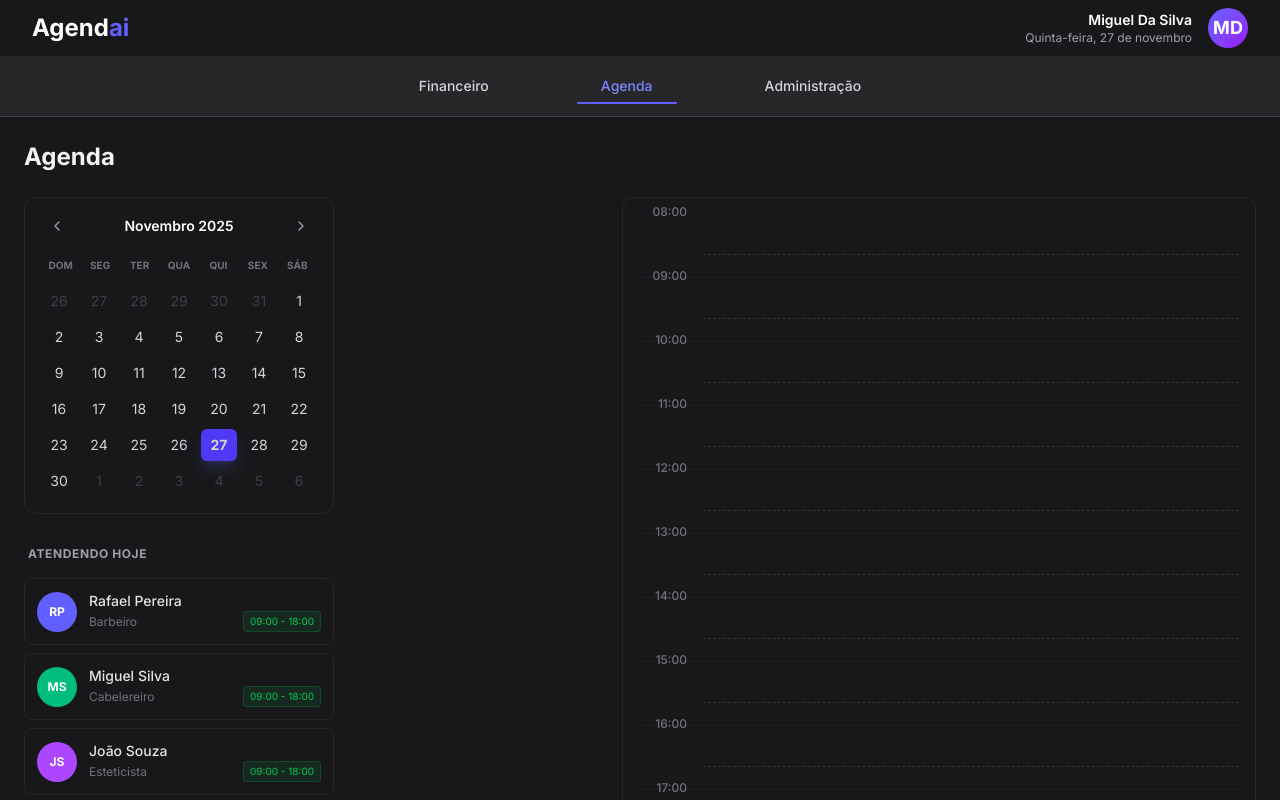
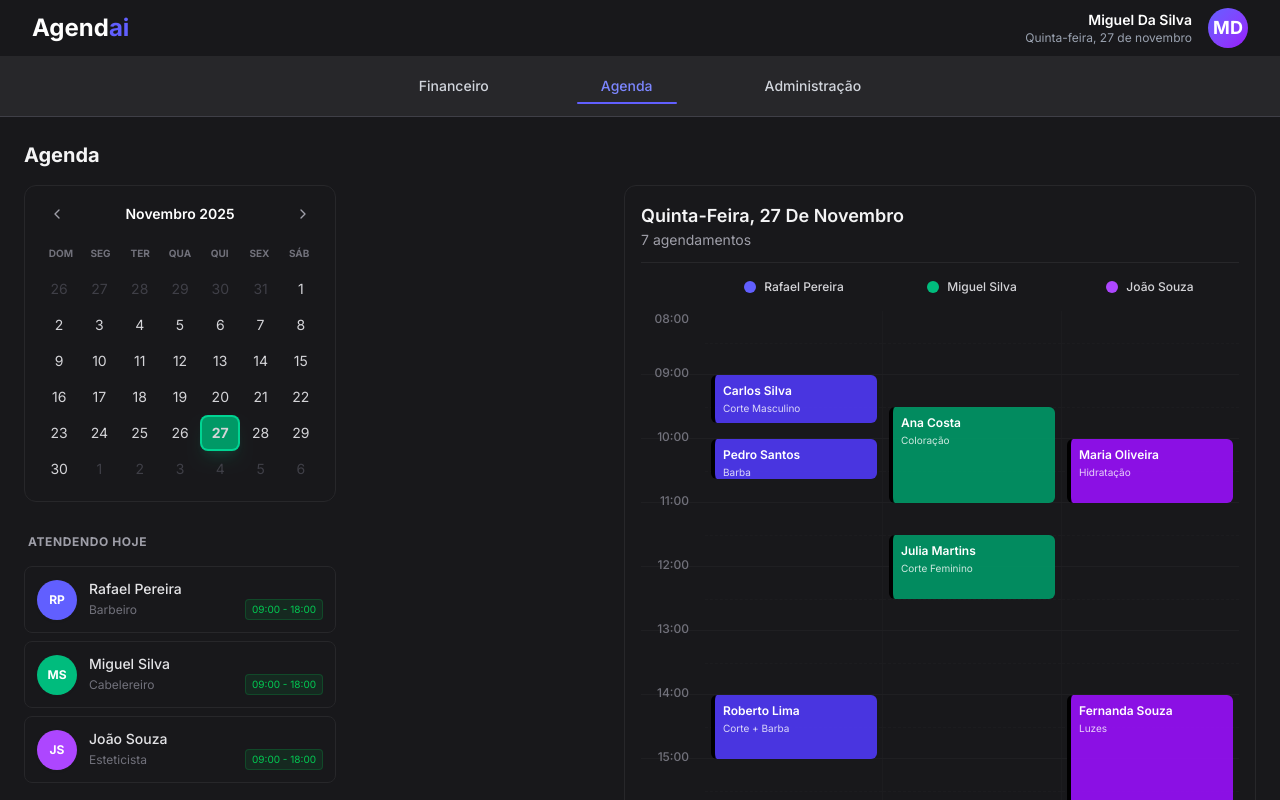
Before and after one commit to GuiQueirozRibeiro/hora-certa-web, a Next.js app in the folder agendai-empresa/: page /agenda in a window 1280 px wide. Built offline with nearby package versions, Linux system fonts and the light colour scheme.

Commit message:
melhoria da pagina de agenda

```diff
--- a/agendai-empresa/src/app/agenda/page.tsx
+++ b/agendai-empresa/src/app/agenda/page.tsx
@@ -9,7 +9,7 @@ export default function AgendaPage() {
       <NavBar />
 
       <main className="flex-1 p-6 overflow-auto flex flex-col">
-        <h1 className="text-2xl font-bold text-zinc-100 mb-6">Agenda</h1>
+        <h1 className="text-xl font-bold text-zinc-100 mb-4">Agenda</h1>
         <AgendaView />
       </main>
     </div>
--- a/agendai-empresa/src/components/features/agenda/AgendaGrid.tsx
+++ b/agendai-empresa/src/components/features/agenda/AgendaGrid.tsx
@@ -1,36 +1,162 @@
+'use client';
+
 import React from 'react';
+import { format } from 'date-fns';
+import { ptBR } from 'date-fns/locale';
 
 const HOURS = Array.from({ length: 11 }, (_, i) => i + 8);
 
-export function AgendaGrid() {
+// Tipos
+interface Professional {
+  id: number;
+  name: string;
+  color: string;
+}
+
+interface Appointment {
+  id: number;
+  professionalId: number;
+  professionalName: string;
+  clientName: string;
+  service: string;
+  startTime: string;
+  endTime: string;
+  color: string;
+}
+
+interface AgendaGridProps {
+  selectedDate: Date;
+  professionals: Professional[];
+  appointments: Appointment[];
+}
+
+export function AgendaGrid({ selectedDate, professionals, appointments }: AgendaGridProps) {
+  // Altura de cada hora em pixels (h-16 = 4rem = 64px)
+  const HOUR_HEIGHT = 64;
+
+  // Calcula a posição do agendamento no grid
+  const getAppointmentStyle = (startTime: string) => {
+    const [hour, minute] = startTime.split(':').map(Number);
+    const startHour = 8; // Horário inicial do grid
+    const topPosition = ((hour - startHour) * HOUR_HEIGHT) + ((minute / 60) * HOUR_HEIGHT);
+    return { top: `${topPosition}px` };
+  };
+
+  // Calcula a altura do agendamento
+  const getAppointmentHeight = (startTime: string, endTime: string) => {
+    const [startHour, startMinute] = startTime.split(':').map(Number);
+    const [endHour, endMinute] = endTime.split(':').map(Number);
+    const durationMinutes = (endHour * 60 + endMinute) - (startHour * 60 + startMinute);
+    return (durationMinutes / 60) * HOUR_HEIGHT;
+  };
+
   return (
-    <div className="flex-1 bg-zinc-900 rounded-xl border border-zinc-800 p-4 overflow-y-auto no-scrollbar ">
-      <div className="relative min-w-[600px]">
+    <div className="flex-1 bg-zinc-900 rounded-xl border border-zinc-800 p-4 overflow-hidden flex flex-col">
+      {/* Cabeçalho com data selecionada */}
+      <div className="mb-4 pb-3 border-b border-zinc-800 shrink-0">
+        <h2 className="text-lg font-semibold text-zinc-100 capitalize">
+          {format(selectedDate, "EEEE, d 'de' MMMM", { locale: ptBR })}
+        </h2>
+        <p className="text-sm text-zinc-400">
+          {appointments.length} {appointments.length === 1 ? 'agendamento' : 'agendamentos'}
+        </p>
+      </div>
 
-        {/* Cabeçalho da Grade (Dias ou Profissionais se fosse visualização diária) */}
-        {/* Por enquanto, vamos focar na linha do tempo vertical */}
+      {/* Container com scroll */}
+      <div className="flex-1 overflow-y-auto overflow-x-hidden">
+        <div className="relative min-h-full">
+          {/* Colunas dos profissionais - fixas no topo */}
+          <div className="sticky top-0 bg-zinc-900 z-10 pb-2 mb-2">
+            <div className="flex">
+              <div className="w-16" /> {/* Espaço para horários */}
+              {professionals.map((prof) => (
+                <div
+                  key={prof.id}
+                  className="flex-1 text-center px-2"
+                >
+                  <div className="flex items-center justify-center gap-2">
+                    <div className={`w-3 h-3 rounded-full ${prof.color}`} />
+                    <span className="text-xs font-medium text-zinc-300 truncate">{prof.name}</span>
+                  </div>
+                </div>
+              ))}
+            </div>
+          </div>
 
+          {/* Grid de horários */}
           <div className="relative">
-          {HOURS.map((hour) => (
+            {HOURS.map((hour, index) => (
               <div key={hour} className="flex h-16 border-b border-zinc-800/50">
                 {/* Coluna da Hora */}
-              <div className="w-16 -mt-2.5 text-xs font-medium text-zinc-500 text-right pr-4">
+                <div className={`w-16 text-xs font-medium text-zinc-500 text-right pr-4 shrink-0 ${index === 0 ? 'pt-0' : '-mt-2.5'}`}>
                   {hour.toString().padStart(2, '0')}:00
                 </div>
 
-              {/* Linha do Grid */}
-              <div className="flex-1 relative group">
-                {/* Linha tracejada da meia hora (opcional, para precisão) */}
-                <div className="absolute top-10 left-0 right-0 border-t border-zinc-500/30 border-dashed" />
+                {/* Colunas para cada profissional */}
+                {professionals.map((prof, index) => (
+                  <div
+                    key={prof.id}
+                    className={`flex-1 relative group border-r border-zinc-800/30 ${
+                      index === professionals.length - 1 ? 'border-r-0' : ''
+                    }`}
+                  >
+                    {/* Linha tracejada da meia hora */}
+                    <div className="absolute top-8 left-0 right-0 border-t border-zinc-800/30 border-dashed" />
 
-                {/* Hover effect na linha */}
+                    {/* Hover effect */}
                     <div className="absolute inset-0 hover:bg-white/5 transition-colors cursor-pointer rounded-sm" />
                   </div>
+                ))}
               </div>
             ))}
 
-          {/* AQUI ENTRARÃO OS AGENDAMENTOS (ABSOLUTE) */}
+            {/* Agendamentos (posicionados absolutamente) */}
+            <div className="absolute top-0 left-0 right-0 bottom-0 pointer-events-none">
+              <div className="absolute top-0 left-16 right-0 bottom-0">
+                {professionals.map((prof, profIndex) => {
+                  const profAppointments = appointments.filter(apt => apt.professionalId === prof.id);
+                  const totalProfessionals = professionals.length;
 
+                  return (
+                    <div
+                      key={prof.id}
+                      className="absolute top-0 bottom-0"
+                      style={{
+                        left: `${(100 / totalProfessionals) * profIndex}%`,
+                        width: `${100 / totalProfessionals}%`,
+                      }}
+                    >
+                      {profAppointments.map((appointment) => {
+                        const height = getAppointmentHeight(appointment.startTime, appointment.endTime);
+                        const style = getAppointmentStyle(appointment.startTime);
+
+                        return (
+                          <div
+                            key={appointment.id}
+                            className={`absolute ${appointment.color} border-l-4 rounded-md p-2 pointer-events-auto cursor-pointer hover:shadow-lg hover:z-20 transition-all overflow-hidden`}
+                            style={{
+                              ...style,
+                              left: '6px',
+                              right: '6px',
+                              height: `${height}px`,
+                              minHeight: '40px',
+                            }}
+                          >
+                            <div className="text-xs font-semibold text-white mb-0.5 truncate">
+                              {appointment.clientName}
+                            </div>
+                            <div className="text-[10px] text-white/80 truncate">
+                              {appointment.service}
+                            </div>
+                          </div>
+                        );
+                      })}
+                    </div>
+                  );
+                })}
+              </div>
+            </div>
+          </div>
         </div>
       </div>
     </div>
--- a/agendai-empresa/src/components/features/agenda/AgendaView.tsx
+++ b/agendai-empresa/src/components/features/agenda/AgendaView.tsx
@@ -1,23 +1,129 @@
 'use client';
 
-import React from 'react';
+import React, { useState } from 'react';
 import { AgendaGrid } from './AgendaGrid';
 import { MiniCalendar } from './MiniCalendar';
 import { ProfessionalList } from './ProfessionalList';
 
+// Dados mockados de profissionais
+const professionals = [
+  { id: 1, name: 'Rafael Pereira', color: 'bg-indigo-500' },
+  { id: 2, name: 'Miguel Silva', color: 'bg-emerald-500' },
+  { id: 3, name: 'João Souza', color: 'bg-purple-500' },
+];
+
+// Dados mockados de agendamentos
+const mockAppointments = [
+  {
+    id: 1,
+    professionalId: 1,
+    professionalName: 'Rafael Pereira',
+    clientName: 'Carlos Silva',
+    service: 'Corte Masculino',
+    startTime: '09:00',
+    endTime: '09:45',
+    color: 'bg-indigo-600/90',
+    date: new Date(),
+  },
+  {
+    id: 2,
+    professionalId: 2,
+    professionalName: 'Miguel Silva',
+    clientName: 'Ana Costa',
+    service: 'Coloração',
+    startTime: '09:30',
+    endTime: '11:00',
+    color: 'bg-emerald-600/90',
+    date: new Date(),
+  },
+  {
+    id: 3,
+    professionalId: 1,
+    professionalName: 'Rafael Pereira',
+    clientName: 'Pedro Santos',
+    service: 'Barba',
+    startTime: '10:00',
+    endTime: '10:30',
+    color: 'bg-indigo-600/90',
+    date: new Date(),
+  },
+  {
+    id: 4,
+    professionalId: 3,
+    professionalName: 'João Souza',
+    clientName: 'Maria Oliveira',
+    service: 'Hidratação',
+    startTime: '10:00',
+    endTime: '11:00',
+    color: 'bg-purple-600/90',
+    date: new Date(),
+  },
+  {
+    id: 5,
+    professionalId: 2,
+    professionalName: 'Miguel Silva',
+    clientName: 'Julia Martins',
+    service: 'Corte Feminino',
+    startTime: '11:30',
+    endTime: '12:30',
+    color: 'bg-emerald-600/90',
+    date: new Date(),
+  },
+  {
+    id: 6,
+    professionalId: 1,
+    professionalName: 'Rafael Pereira',
+    clientName: 'Roberto Lima',
+    service: 'Corte + Barba',
+    startTime: '14:00',
+    endTime: '15:00',
+    color: 'bg-indigo-600/90',
+    date: new Date(),
+  },
+  {
+    id: 7,
+    professionalId: 3,
+    professionalName: 'João Souza',
+    clientName: 'Fernanda Souza',
+    service: 'Luzes',
+    startTime: '14:00',
+    endTime: '16:00',
+    color: 'bg-purple-600/90',
+    date: new Date(),
+  },
+];
+
 export function AgendaView() {
+  const [selectedDate, setSelectedDate] = useState(new Date());
+
+  // Filtra agendamentos pela data selecionada
+  const filteredAppointments = mockAppointments.filter((apt) => {
+    return (
+      apt.date.getDate() === selectedDate.getDate() &&
+      apt.date.getMonth() === selectedDate.getMonth() &&
+      apt.date.getFullYear() === selectedDate.getFullYear()
+    );
+  });
+
   return (
     <div className="flex gap-6 flex-1">
 
       {/* COLUNA ESQUERDA */}
       <aside className="w-80 flex flex-col gap-6 pr-2">
-         <MiniCalendar />
-         <ProfessionalList />
+         <MiniCalendar
+           selectedDate={selectedDate}
+           onDateSelect={setSelectedDate}
+         />
+         <ProfessionalList professionals={professionals} />
       </aside>
 
       {/* COLUNA DIREITA */}
       <div className="flex-1 flex flex-col ml-64">
-         <AgendaGrid />
+         <AgendaGrid
+           selectedDate={selectedDate}
+           professionals={professionals}
+           appointments={filteredAppointments}
+         />
       </div>
 
     </div>
--- a/agendai-empresa/src/components/features/agenda/MiniCalendar.tsx
+++ b/agendai-empresa/src/components/features/agenda/MiniCalendar.tsx
@@ -16,7 +16,12 @@ import {
 import { ptBR } from 'date-fns/locale'; // Importa o idioma português
 import { ChevronLeft, ChevronRight } from 'lucide-react';
 
-export function MiniCalendar() {
+interface MiniCalendarProps {
+  selectedDate: Date;
+  onDateSelect: (date: Date) => void;
+}
+
+export function MiniCalendar({ selectedDate, onDateSelect }: MiniCalendarProps) {
   const [currentDate, setCurrentDate] = useState(new Date());
 
   // Lógica Matemática do Calendário:
@@ -72,16 +77,20 @@ export function MiniCalendar() {
           // Estilos condicionais
           const isCurrentMonth = isSameMonth(day, monthStart);
           const isToday = isSameDay(day, new Date());
+          const isSelected = isSameDay(day, selectedDate);
 
           return (
             <button
               key={day.toString()}
+              onClick={() => onDateSelect(day)}
               className={`
                 h-8 w-full flex items-center justify-center rounded-md text-sm transition-all
 
                 ${!isCurrentMonth ? 'text-zinc-700' : 'text-zinc-300 hover:bg-zinc-800'}
 
-                ${isToday ? 'bg-indigo-600 text-white hover:bg-indigo-700 font-bold shadow-lg shadow-indigo-500/20' : ''}
+                ${isToday && !isSelected ? 'bg-indigo-600 text-white hover:bg-indigo-700 font-bold shadow-lg shadow-indigo-500/20' : ''}
+
+                ${isSelected ? 'bg-emerald-600 text-white hover:bg-emerald-700 font-bold shadow-lg shadow-emerald-500/20 ring-2 ring-emerald-400' : ''}
               `}
             >
               {format(day, 'd')}
```
Also changed, not shown: agendai-empresa/src/components/features/agenda/ProfessionalList.tsx (+23 -10 lines). Lines whose indentation alone changed are shown as unchanged.
